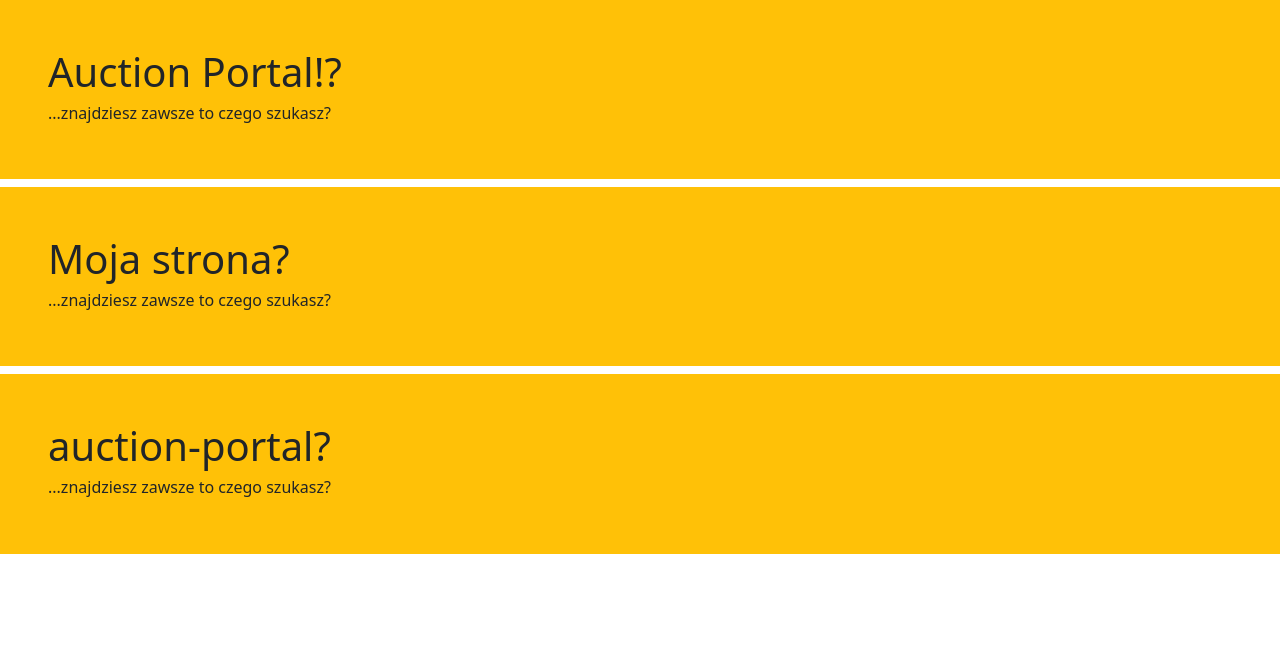
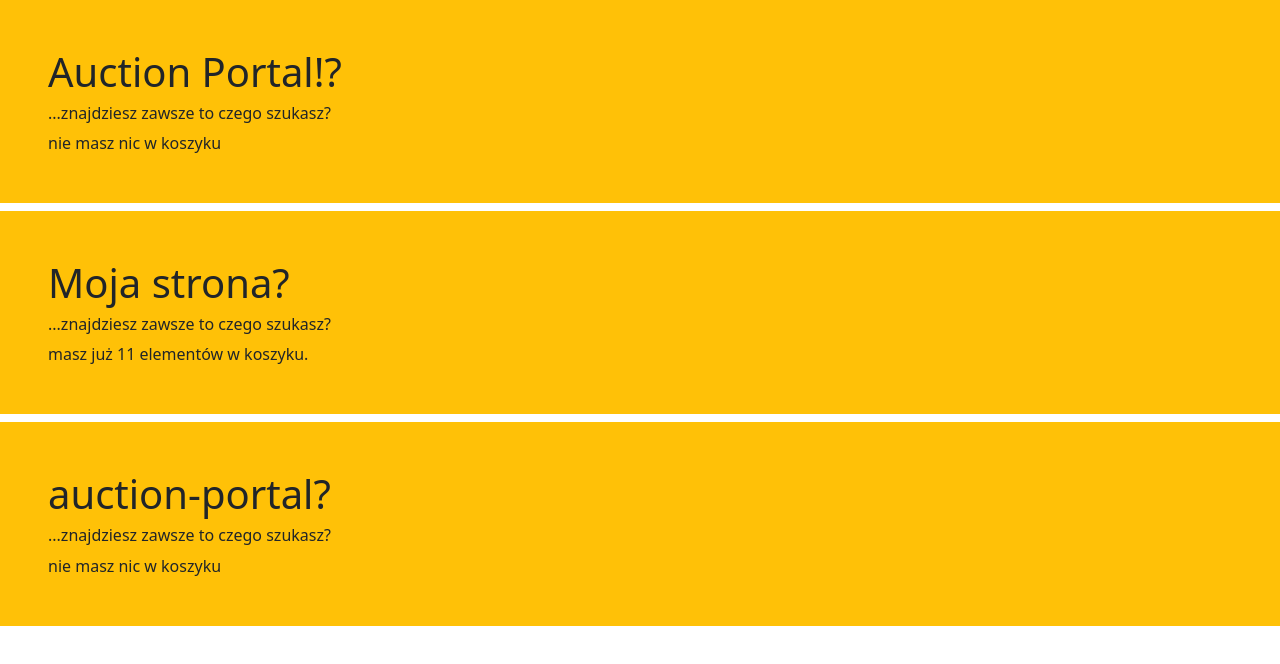
Before and after one commit to michaljabi/20251126-angular, an Angular app in the folder auction-portal/: page / in a window 1280 px wide. Shown: the top 664 px of the page. Built offline with nearby package versions, Linux system fonts and the light colour scheme.

Commit message:
task(09): make it work with input signal + first impression of @if - control flow block.

```diff
--- a/auction-portal/src/app/app.html
+++ b/auction-portal/src/app/app.html
@@ -1,5 +1,5 @@
 <app-header />
-<app-header appTitle="Moja strona" />
+<app-header appTitle="Moja strona" [cartItems]="numberOfItems" />
 <app-header [appTitle]="title()" />
 
 <main class="container">
--- a/auction-portal/src/app/app.ts
+++ b/auction-portal/src/app/app.ts
@@ -10,4 +10,7 @@ import { HeaderComponent } from "./header/header.component";
 })
 export class App {
   protected readonly title = signal('auction-portal');
+
+  numberOfItems = 11;
+
 }
--- a/auction-portal/src/app/header/header.component.ts
+++ b/auction-portal/src/app/header/header.component.ts
@@ -1,4 +1,4 @@
-import { Component, Input, signal } from '@angular/core';
+import { Component, Input, signal, input } from '@angular/core';
 
 @Component({
   selector: 'app-header',
@@ -7,12 +7,20 @@ import { Component, Input, signal } from '@angular/core';
     <header class="mb-2 p-5 bg-warning">
       <h1>{{ appTitle }}</h1>
       <h6>{{ subTitle() }}</h6>
+      @if(cartItems() !== 0) {
+        masz już {{cartItems()}} elementów w koszyku.
+      } @else {
+        nie masz nic w koszyku
+      }
     </header>
   `,
   styles: ``,
 })
 export class HeaderComponent {
+
   @Input() appTitle = 'Auction Portal!';
+
+  cartItems = input(0)
 
   //protected subTitle = "...znajdziesz zawsze to czego szukasz";
 
```
